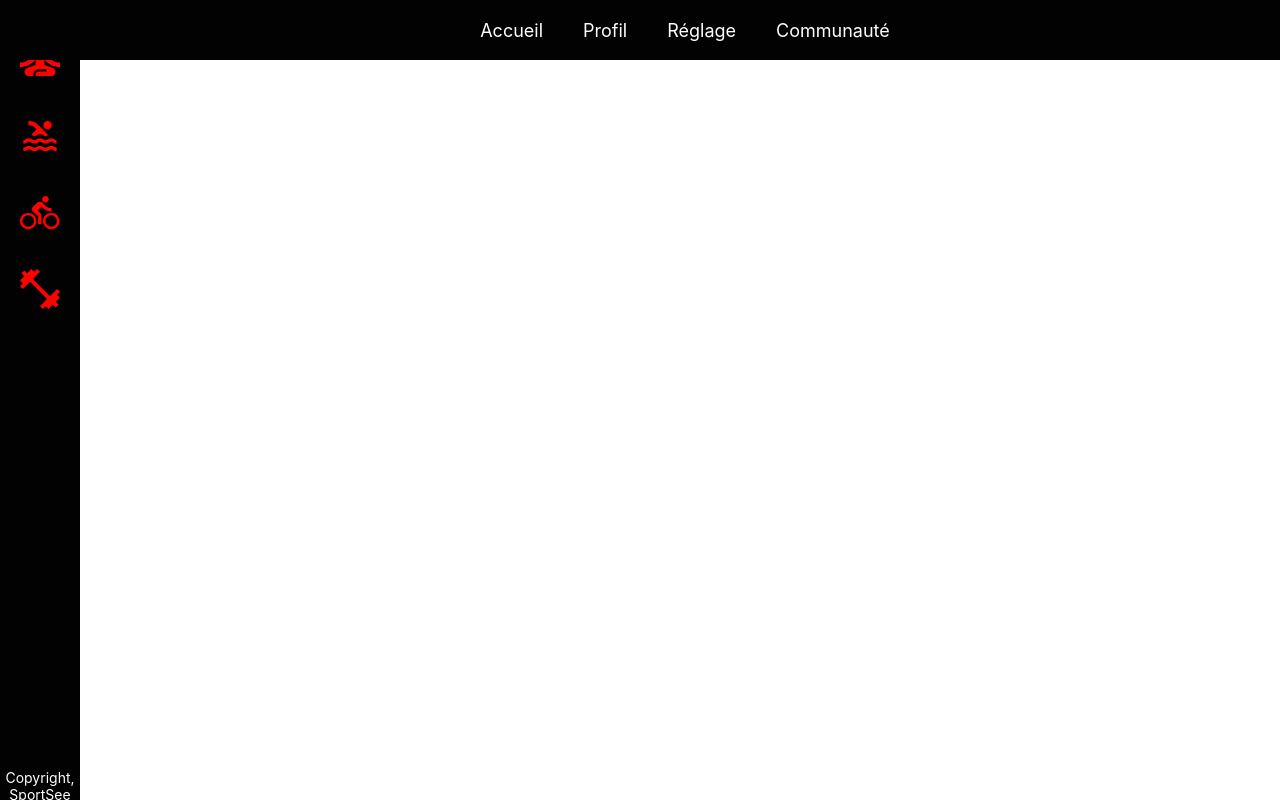
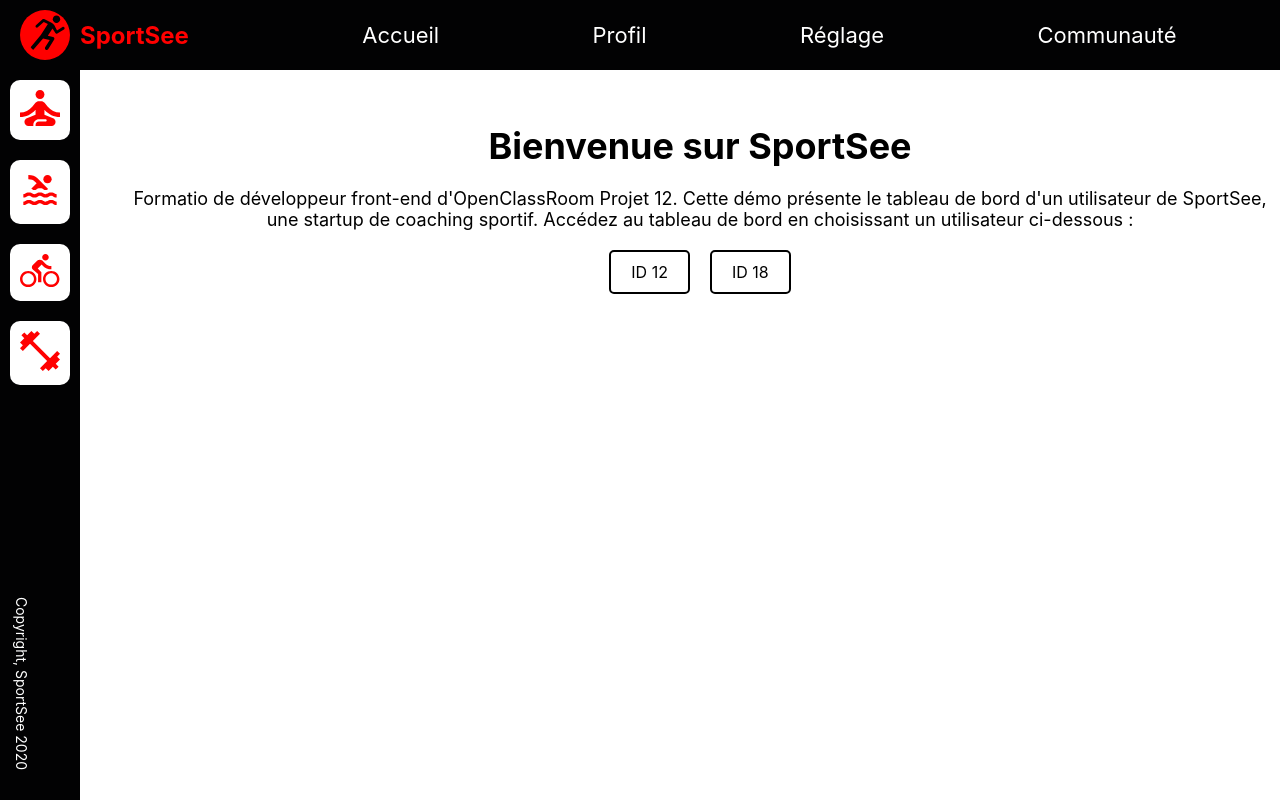
Before and after one commit to marco3866/projet12good, a React (Create React App) app: page / in a window 1280 px wide. Shown: the top 800 px of the page. Built offline with nearby package versions, Linux system fonts and the light colour scheme.

Commit message:
Home fait

```diff
--- a/src/App.js
+++ b/src/App.js
@@ -2,24 +2,25 @@
 import { BrowserRouter as Router, Route, Routes } from 'react-router-dom';
 import Header from './components/Header/Header';
 import Sidebar from './components/Sidebar/Sidebar';
+import Home from './pages/Home/Home';
 import Profile from './pages/Profile/Profile';
 import './App.css';
 
-function App() {
+const App = () => {
   return (
     <Router>
-      <div className="App">
+      <div className="app">
         <Header />
         <Sidebar />
         <main>
           <Routes>
+            <Route path="/" element={<Home />} />
             <Route path="/profile/:id" element={<Profile />} />
-            {/* autres routes */}
           </Routes>
         </main>
       </div>
     </Router>
   );
-}
+};
 
 export default App;
--- a/src/components/Header/Header.js
+++ b/src/components/Header/Header.js
@@ -5,7 +5,12 @@
 const Header = () => {
   return (
     <header className="header">
-      <img src={headerLogo} alt="SportSee Logo" className="header-logo" />
+      <div className="header-logo-container">
+        <div className="header-logo-background">
+          <img src={headerLogo} alt="SportSee Logo" className="header-logo" />
+        </div>
+        <span className="header-logo-text">SportSee</span>
+      </div>
       <nav className="header-nav">
         <a href="/">Accueil</a>
         <a href="/profile">Profil</a>
--- a/src/components/Header/Header.sass
+++ b/src/components/Header/Header.sass
@@ -8,21 +8,42 @@
   position: fixed
   top: 0
   z-index: 3
-  height: 60px
+  height: 70px // Augmenter la hauteur pour plus d'espace vertical
+
+.header-logo-container
+  display: flex
+  align-items: center
+
+.header-logo-background
+  width: 50px
+  height: 50px
+  background-color: red
+  border-radius: 50%
+  display: flex
+  align-items: center
+  justify-content: center
+  margin-right: 10px
 
 .header-logo
-  width: 50px
+  width: 40px
   height: auto
+
+.header-logo-text
+  color: red
+  font-size: 24px
+  font-weight: bold
 
 .header-nav
   display: flex
   flex: 1
-  justify-content: center
+  justify-content: space-evenly // Utiliser space-evenly pour une meilleure répartition
+  margin-left: 50px // Augmenter la marge gauche pour plus d'espace
+
   a
     color: white
     text-decoration: none
-    margin: 0 20px
-    font-size: 18px
+    margin: 0 30px // Augmenter la marge entre les éléments de navigation
+    font-size: 22px // Augmenter la taille de la police
 
     &:hover
       text-decoration: underline
--- a/src/components/Sidebar/Sidebar.js
+++ b/src/components/Sidebar/Sidebar.js
@@ -9,13 +9,21 @@
   return (
     <aside className="sidebar">
       <nav className="sidebar-nav">
-        <img src={yogaIcon} alt="Yoga" />
-        <img src={swimIcon} alt="Swim" />
-        <img src={bikeIcon} alt="Bike" />
-        <img src={dumbbellIcon} alt="Dumbbell" />
+        <div className="icon-container">
+          <img src={yogaIcon} alt="Yoga" />
+        </div>
+        <div className="icon-container">
+          <img src={swimIcon} alt="Swim" />
+        </div>
+        <div className="icon-container">
+          <img src={bikeIcon} alt="Bike" />
+        </div>
+        <div className="icon-container">
+          <img src={dumbbellIcon} alt="Dumbbell" />
+        </div>
       </nav>
       <footer className="sidebar-footer">
-        <p>Copyright, SportSee 2020</p>
+        <p className="vertical-text">Copyright, SportSee 2020</p>
       </footer>
     </aside>
   );
--- a/src/components/Sidebar/Sidebar.sass
+++ b/src/components/Sidebar/Sidebar.sass
@@ -15,13 +15,23 @@
   display: flex
   flex-direction: column
   align-items: center
+  margin-top: 50px
+
+
+.icon-container
+  background-color: white
+  padding: 10px
+  margin: 10px 0
+  border-radius: 10px
+
   img
     width: 40px
-    margin: 20px 0
+    height: auto
 
 .sidebar-footer
+  writing-mode: vertical-rl
   text-align: center
   color: white
   font-size: 14px
   p
-    margin: 0
+    margin: 50px
--- /dev/null
+++ b/src/pages/Home/Home.js
@@ -0,0 +1,20 @@
+import React from 'react';
+import { Link } from 'react-router-dom';
+import './Home.sass';
+
+const Home = () => {
+  return (
+    <div className="home">
+      <h1>Bienvenue sur SportSee</h1>
+      <p>
+        Formatio de développeur front-end d'OpenClassRoom Projet 12. Cette démo présente le tableau de bord d'un utilisateur de SportSee, une startup de coaching sportif. Accédez au tableau de bord en choisissant un utilisateur ci-dessous :
+      </p>
+      <div className="user-links">
+        <Link to="/profile/12">ID 12</Link>
+        <Link to="/profile/18">ID 18</Link>
+      </div>
+    </div>
+  );
+};
+
+export default Home;
--- /dev/null
+++ b/src/pages/Home/Home.sass
@@ -0,0 +1,30 @@
+.home
+  text-align: center
+  padding: 20px
+
+  h1
+    font-size: 36px
+    margin-bottom: 20px
+
+  p
+    font-size: 18px
+    margin-bottom: 20px
+
+  .user-links
+    display: flex
+    justify-content: center
+    gap: 20px
+
+    a
+      display: inline-block
+      background-color: white
+      color: black
+      padding: 10px 20px
+      text-decoration: none
+      border-radius: 5px
+      border: 2px solid black
+      transition: background-color 0.3s, color 0.3s
+
+      &:hover
+        background-color: black
+        color: white
```
